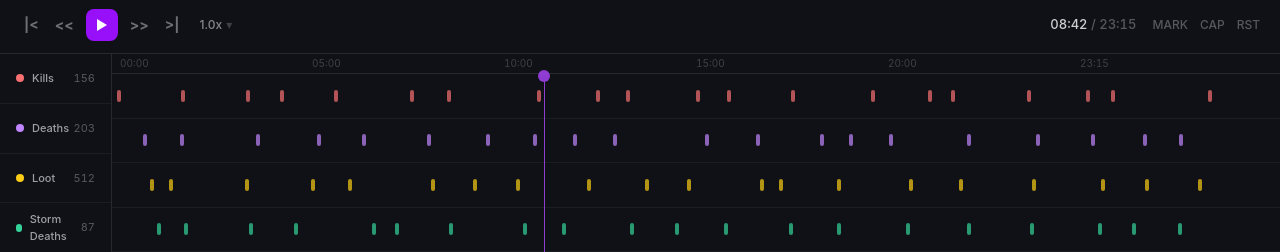
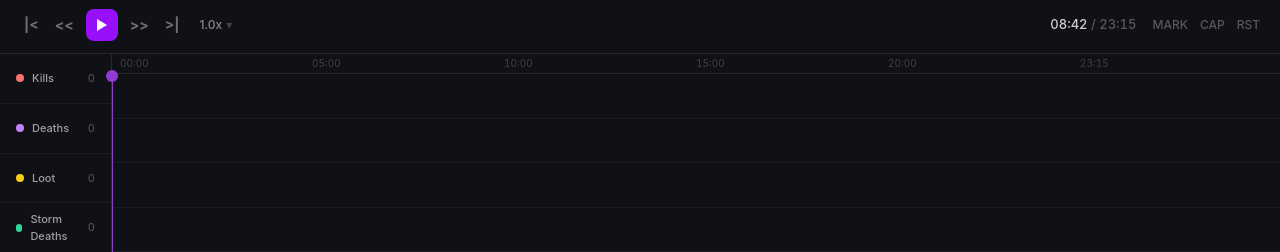
Before and after one commit to Shivamcs50199/Lila-player-visualizer, a React (Vite) app: page / in a window 1280 px wide. Shown: the part 548-800 px from the top of the page. Built offline with nearby package versions, Linux system fonts and the light colour scheme.

Commit message:
Implement interactive match replay timeline

```diff
--- a/src/App.tsx
+++ b/src/App.tsx
@@ -35,6 +35,12 @@ export default function App() {
     setLayers(prev => ({ ...prev, [id]: !prev[id] }))
   }
 
+  const [currentTime, setCurrentTime] = useState<number | undefined>(undefined)
+
+  function handleTimeChange(t: number | ((prev: number | undefined) => number)) {
+    setCurrentTime(prev => typeof t === 'function' ? t(prev) : t)
+  }
+
   return (
     <div className="flex flex-col h-screen w-screen bg-[#0f1117] text-white overflow-hidden min-w-[1024px]">
       <TopToolbar />
@@ -52,6 +58,10 @@ export default function App() {
             console.log('First 3 rows:', data.rows.slice(0, 3))
             setMatchData(data)
             setSelectedMap(data.mapId)
+            const matchMinTs = Math.min(...data.rows.map(r => r.ts))
+            setCurrentTime(matchMinTs)
+            const minTs = Math.min(...data.rows.map(r => r.ts))
+            setCurrentTime(minTs)
           } catch (err) {
             console.error('[FAILED]', err)
           }
@@ -65,16 +75,21 @@ export default function App() {
           toggleLayer={toggleLayer}
         />
 
-        <MapCanvas
-          selectedMap={selectedMap}
-          matchData={matchData}
-          layers={layers}
-        />
+<MapCanvas
+  selectedMap={selectedMap}
+  matchData={matchData}
+  layers={layers}
+  currentTime={currentTime}
+/>
 
         <RightInspector />
       </div>
 
-      <BottomTimeline />
+      <BottomTimeline
+  matchData={matchData}
+  currentTime={currentTime}
+  onTimeChange={handleTimeChange}
+/>
     </div>
   )
 }
--- a/src/components/layout/BottomTimeline.tsx
+++ b/src/components/layout/BottomTimeline.tsx
@@ -1,11 +1,54 @@
+import { useEffect, useRef, useState } from 'react'
+import type { MatchData } from '../../types/match'
+
+interface BottomTimelineProps {
+  matchData: MatchData | null
+  currentTime: number | undefined
+  onTimeChange: (t: number | ((prev: number | undefined) => number)) => void
+}
+export default function BottomTimeline({ matchData, currentTime: _currentTime, onTimeChange: _onTimeChange }: BottomTimelineProps) {
+  const minTs = matchData?.rows.length ? Math.min(...matchData.rows.map(r => r.ts)) : 0
+const maxTs = matchData?.rows.length ? Math.max(...matchData.rows.map(r => r.ts)) : 0
+const duration = maxTs - minTs
+const [isPlaying, setIsPlaying] = useState(false)
+const intervalRef = useRef<ReturnType<typeof setInterval> | null>(null)
+const trackAreaRef = useRef<HTMLDivElement>(null)
+const isDragging = useRef(false)
+const REPLAY_DURATION_MS = 30000 // 30 seconds real time
+const TICK_MS = 50
+const increment = duration > 0 ? (duration / REPLAY_DURATION_MS) * TICK_MS : 1000
+const currentTimeRelative = _currentTime !== undefined ? _currentTime - minTs : 0
+const playheadPercent = duration > 0 ? (currentTimeRelative / duration) * 100 : 0
+
+function seekToPosition(clientX: number) {
+  if (!trackAreaRef.current || duration === 0) return
+  const rect = trackAreaRef.current.getBoundingClientRect()
+  const ratio = Math.max(0, Math.min(1, (clientX - rect.left) / rect.width))
+  _onTimeChange(minTs + ratio * duration)
+}
+
+useEffect(() => {
+  if (isPlaying) {
+    intervalRef.current = setInterval(() => {
+      console.log('[PLAY] tick, isPlaying:', isPlaying)
+      _onTimeChange(prev => {
+        const next = (prev ?? minTs) + increment
+if (next >= maxTs) { setIsPlaying(false); return maxTs }
+return next
+  })
+}, TICK_MS)
+  } else {
+    if (intervalRef.current) clearInterval(intervalRef.current)
+  }
+  return () => { if (intervalRef.current) clearInterval(intervalRef.current) }
+}, [isPlaying, minTs, maxTs])
+
 const eventTracks = [
-    { id: 'kills', label: 'Kills', color: '#f87171', count: 156 },
-    { id: 'deaths', label: 'Deaths', color: '#c084fc', count: 203 },
-    { id: 'loot', label: 'Loot', color: '#facc15', count: 512 },
-    { id: 'storm', label: 'Storm Deaths', color: '#34d399', count: 87 },
+  { id: 'kills', label: 'Kills', color: '#f87171', count: matchData?.rows.filter(r => r.event === 'Kill' || r.event === 'BotKill').length ?? 0, events: matchData?.rows.filter(r => r.event === 'Kill' || r.event === 'BotKill') ?? [] },
+  { id: 'deaths', label: 'Deaths', color: '#c084fc', count: matchData?.rows.filter(r => r.event === 'Killed' || r.event === 'BotKilled').length ?? 0, events: matchData?.rows.filter(r => r.event === 'Killed' || r.event === 'BotKilled') ?? [] },
+  { id: 'loot', label: 'Loot', color: '#facc15', count: matchData?.rows.filter(r => r.event === 'Loot').length ?? 0, events: matchData?.rows.filter(r => r.event === 'Loot') ?? [] },
+  { id: 'storm', label: 'Storm Deaths', color: '#34d399', count: matchData?.rows.filter(r => r.event === 'KilledByStorm').length ?? 0, events: matchData?.rows.filter(r => r.event === 'KilledByStorm') ?? [] },
 ]
-
-  export default function BottomTimeline() {
     return (
       <div className="h-64 border-t border-white/10 flex-shrink-0 flex flex-col bg-[#0f1117]">
 
@@ -15,10 +58,17 @@ const eventTracks = [
           <div className="flex items-center gap-2">
             <button className="text-white/40 hover:text-white/80 transition-colors text-sm font-bold px-1">|&lt;</button>
             <button className="text-white/40 hover:text-white/80 transition-colors text-sm font-bold px-1">&lt;&lt;</button>
-            <button className="w-8 h-8 rounded-lg bg-purple-600 hover:bg-purple-500 flex items-center justify-center transition-colors">
+            <button onClick={() => setIsPlaying(p => !p)} className="w-8 h-8 rounded-lg bg-purple-600 hover:bg-purple-500 flex items-center justify-center transition-colors">
+            {isPlaying ? (
+              <svg width="12" height="14" viewBox="0 0 12 14" fill="white">
+                <rect x="1" y="1" width="4" height="12" rx="1" />
+                <rect x="7" y="1" width="4" height="12" rx="1" />
+              </svg>
+            ) : (
               <svg width="12" height="14" viewBox="0 0 12 14" fill="white">
                 <path d="M1 1L11 7L1 13V1Z" />
               </svg>
+            )}
           </button>
             <button className="text-white/40 hover:text-white/80 transition-colors text-sm font-bold px-1">&gt;&gt;</button>
             <button className="text-white/40 hover:text-white/80 transition-colors text-sm font-bold px-1">&gt;|</button>
@@ -71,16 +121,25 @@ const eventTracks = [
             </div>
 
             {/* Rows */}
-            <div className="flex-1 flex flex-col relative">
+            {/* Rows */}
+            <div
+              ref={trackAreaRef}
+              className="flex-1 flex flex-col relative cursor-pointer"
+              onClick={(e) => seekToPosition(e.clientX)}
+              onMouseDown={(e) => { isDragging.current = true; seekToPosition(e.clientX) }}
+              onMouseMove={(e) => { if (isDragging.current) seekToPosition(e.clientX) }}
+              onMouseUp={() => { isDragging.current = false }}
+              onMouseLeave={() => { isDragging.current = false }}
+            >
               {eventTracks.map((track) => (
                 <div key={track.id} className="flex-1 relative border-b border-white/5 last:border-0">
-                  {Array.from({ length: 20 }).map((_, i) => (
+                 {track.events.map((row, i) => (
             <div
               key={i}
               className="absolute top-1/2 -translate-y-1/2 w-1 h-3 rounded-sm opacity-70"
               style={{
                 backgroundColor: track.color,
-                        left: `${(i / 20) * 95 + Math.random() * 4}%`,
+                left: `${duration > 0 ? ((row.ts - minTs) / duration) * 100 : 0}%`,
               }}
             />
             ))}
@@ -88,7 +147,7 @@ const eventTracks = [
               ))}
 
               {/* Playhead */}
-              <div className="absolute top-0 bottom-0 w-px bg-purple-500 opacity-80" style={{ left: '37%' }}>
+              <div className="absolute top-0 bottom-0 w-px bg-purple-500 opacity-80" style={{ left: `${playheadPercent}%` }}>
                 <div className="w-3 h-3 bg-purple-500 rounded-full -translate-x-1/2 absolute -top-1 left-0" />
               </div>
             </div>
```
Also changed, not shown: src/components/layout/MapCanvas.tsx (+26 -19 lines). Lines whose indentation alone changed are shown as unchanged.
